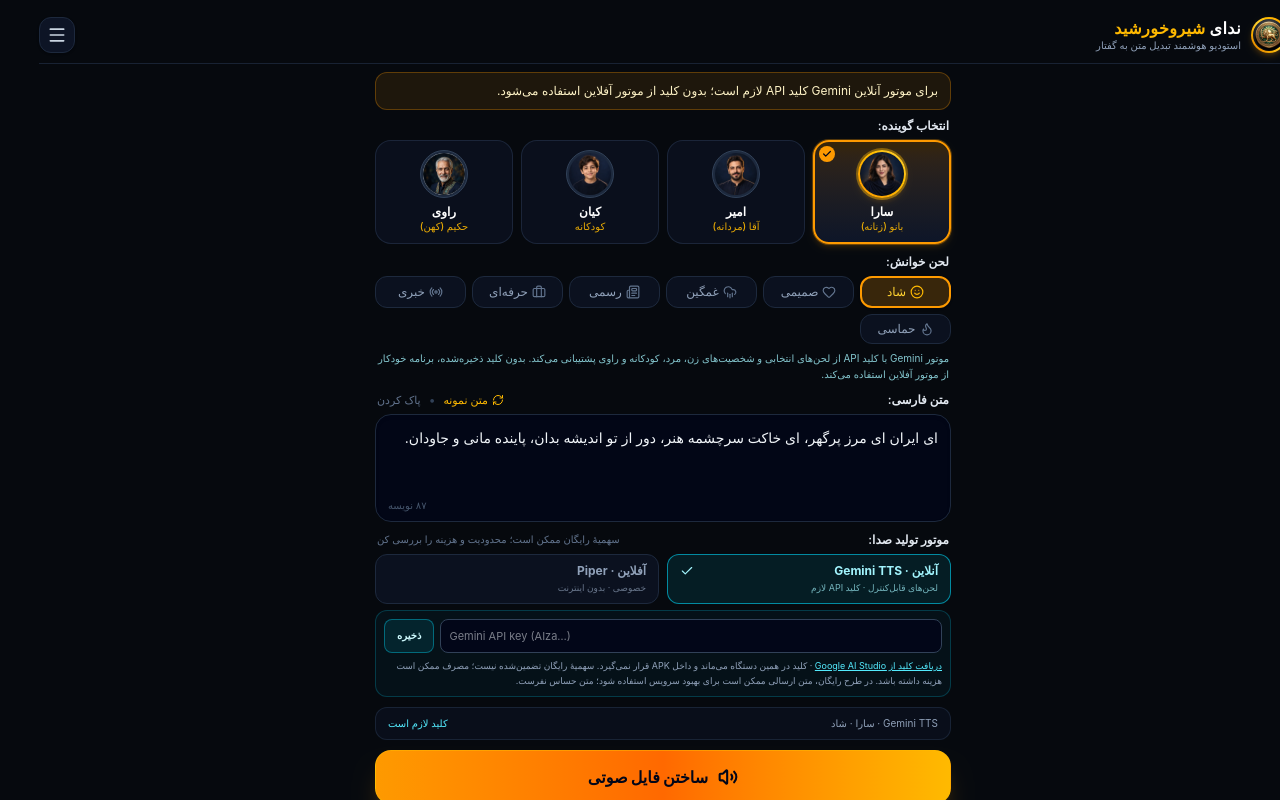
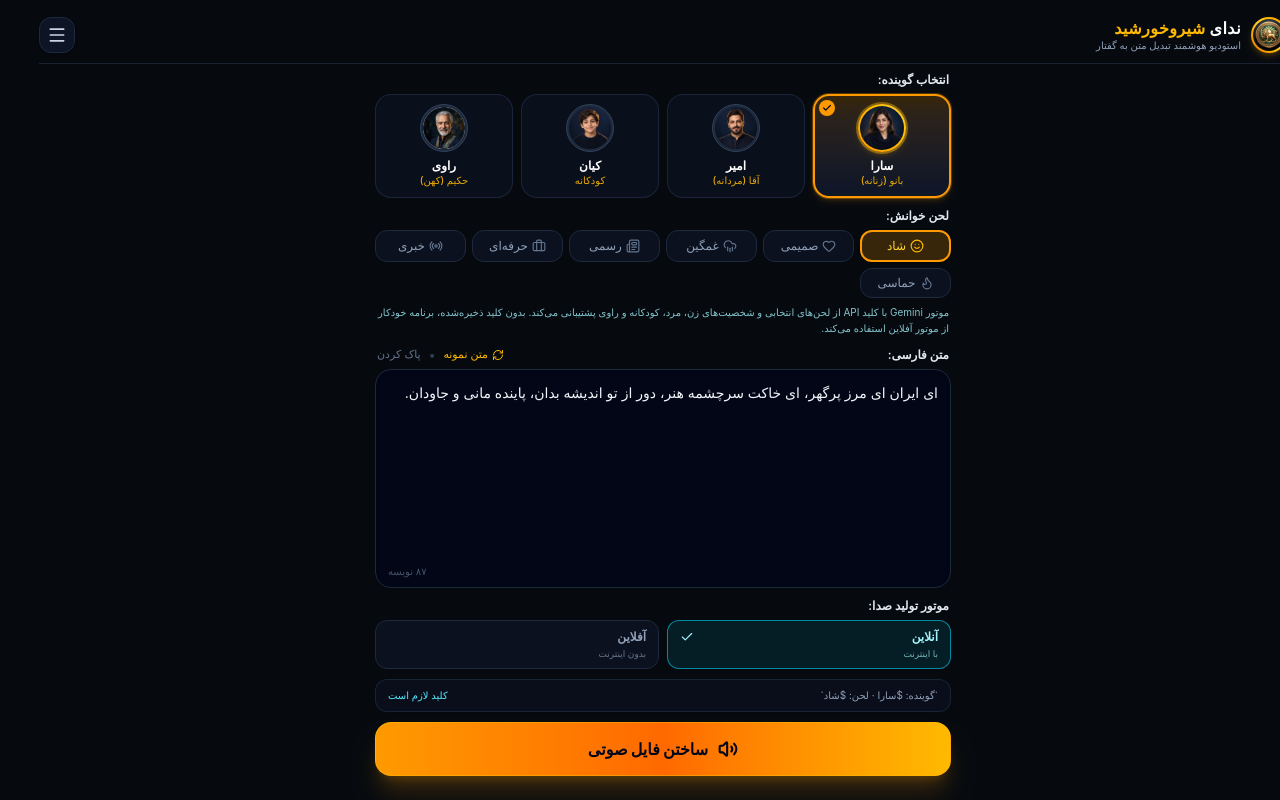
Before and after one commit to aydin343789-design/NedaiShiroKhorshid, a React (Vite) app: page / in a window 1280 px wide. Built offline with nearby package versions, Linux system fonts and the light colour scheme.

Commit message:
Simplify main screen and move API settings into menu

```diff
--- a/src/App.tsx
+++ b/src/App.tsx
@@ -48,6 +48,7 @@ export default function App() {
   const [geminiApiKeyDraft, setGeminiApiKeyDraft] = useState<string>(() => {
     try { return localStorage.getItem(GEMINI_KEY_STORAGE) || ''; } catch { return ''; }
   });
+  const [isTestingApiKey, setIsTestingApiKey] = useState(false);
   const [text, setText] = useState<string>(DEFAULT_SAMPLE_TEXT);
   const [isGenerating, setIsGenerating] = useState<boolean>(false);
   const [activeClip, setActiveClip] = useState<SavedAudioClip | null>(null);
@@ -106,7 +107,36 @@ export default function App() {
 
   const showToast = (msg: string) => {
     setToastMessage(msg);
-    setTimeout(() => setToastMessage(null), 3000);
+    setTimeout(() => setToastMessage(null), 4500);
+  };
+
+  const saveApiKey = () => {
+    const nextKey = geminiApiKeyDraft.trim();
+    try {
+      if (nextKey) localStorage.setItem(GEMINI_KEY_STORAGE, nextKey);
+      else localStorage.removeItem(GEMINI_KEY_STORAGE);
+      setGeminiApiKey(nextKey);
+      setGeminiApiKeyDraft(nextKey);
+      showToast(nextKey ? 'کلید آنلاین ذخیره شد.' : 'کلید آنلاین پاک شد.');
+    } catch {
+      showToast('ذخیرهٔ کلید در این دستگاه ممکن نشد.');
+    }
+  };
+
+  const testApiKey = async () => {
+    const key = geminiApiKey.trim();
+    if (!key) { showToast('ابتدا کلید را ذخیره کنید.'); return; }
+    setIsTestingApiKey(true);
+    try {
+      const result = await synthesizePersianOnlineAudio('سلام، این یک آزمایش کوتاه صدای آنلاین است.', 'female', 'cheerful', 1, key);
+      URL.revokeObjectURL(result.audioUrl);
+      showToast('اتصال آنلاین موفق بود.');
+    } catch (error) {
+      const message = error instanceof Error ? error.message : 'خطای ناشناخته';
+      showToast(message.length > 100 ? message.slice(0, 97) + '…' : message);
+    } finally {
+      setIsTestingApiKey(false);
+    }
   };
 
   // Generate Audio via High-Quality Persian Neural & MP3 Engine
@@ -258,6 +288,7 @@ export default function App() {
 
     return (
       <>
+        {toastMessage && <div className="fixed left-1/2 top-4 z-[60] -translate-x-1/2 rounded-xl border border-amber-500/40 bg-slate-900/95 px-4 py-2 text-xs font-medium text-amber-100 shadow-xl">{toastMessage}</div>}
         <AudioPlayerScreen
           clip={activeClip}
           onBack={() => {
@@ -276,6 +307,12 @@ export default function App() {
           onDownloadClip={handleDownload}
           onDeleteClip={handleDeleteClip}
           onClearHistory={handleClearHistory}
+          apiKey={geminiApiKey}
+          apiKeyDraft={geminiApiKeyDraft}
+          onApiKeyDraftChange={setGeminiApiKeyDraft}
+          onSaveApiKey={saveApiKey}
+          onTestApiKey={testApiKey}
+          isTestingApiKey={isTestingApiKey}
         />
       </>
     );
@@ -314,37 +351,6 @@ export default function App() {
           <Menu className="h-5 w-5" />
         </button>
       </header>
-
-      {/* First-launch model download and persistent offline readiness */}
-      <section
-        className={`mx-auto mt-2 flex w-full max-w-xl items-center justify-between gap-3 rounded-xl border px-3 py-2 text-[11px] sm:text-xs ${
-          voicePack.stage === 'ready'
-            ? 'border-emerald-500/25 bg-emerald-500/5 text-emerald-200'
-            : voicePack.stage === 'error'
-
-              ? 'border-rose-500/35 bg-rose-500/10 text-rose-100'
-              : 'border-amber-500/30 bg-amber-500/10 text-amber-100'
-        }`}
-        role="status"
-      >
-        <span className="leading-relaxed">
-          {engineMode === 'online' ? (geminiApiKey ? 'Gemini آماده است؛ صدای انتخابی و لحن انتخابی به موتور آنلاین ارسال می‌شود.' : 'برای موتور آنلاین Gemini کلید API لازم است؛ بدون کلید از موتور آفلاین استفاده می‌شود.') : voicePack.message}
-          {voicePack.stage === 'downloading' && voicePack.total > 0
-            ? ` (${Math.min(100, Math.round((voicePack.completed / voicePack.total) * 100))}%)`
-            : ''}
-        </span>
-        {voicePack.stage === 'error' ? (
-          <button
-            type="button"
-            onClick={prepareVoicePack}
-            className="shrink-0 rounded-lg border border-rose-300/50 px-2 py-1 font-bold text-rose-100 transition-colors hover:bg-rose-400/15"
-          >
-            تلاش دوباره
-          </button>
-        ) : voicePack.stage === 'ready' ? (
-          <span className="shrink-0 font-bold text-emerald-300">کاملاً آفلاین</span>
-        ) : null}
-      </section>
 
       {/* Main Workspace (Strictly fitted, no scroll) */}
       <main className="flex flex-1 flex-col justify-between py-2 max-w-xl mx-auto w-full gap-2.5">
@@ -483,7 +489,7 @@ export default function App() {
         <div className="space-y-1.5">
           <div className="flex items-center justify-between text-xs px-0.5">
             <span className="font-semibold text-slate-200">موتور تولید صدا:</span>
-            <span className="text-[10px] text-slate-500">سهمیهٔ رایگان ممکن است؛ محدودیت و هزینه را بررسی کن</span>
+
           </div>
           <div className="grid grid-cols-2 gap-2">
             <button
@@ -492,10 +498,10 @@ export default function App() {
               className={`rounded-xl border px-3 py-2 text-right transition-all ${engineMode === 'online' ? 'border-cyan-400/60 bg-cyan-400/10 text-cyan-200' : 'border-slate-800 bg-slate-900/60 text-slate-400'}`}
             >
               <div className="flex items-center justify-between">
-                <span className="font-bold text-xs">آنلاین · Gemini TTS</span>
+                <span className="font-bold text-xs">آنلاین</span>
                 {engineMode === 'online' && <Check className="h-3.5 w-3.5" />}
               </div>
-              <p className="mt-0.5 text-[9px] opacity-70">لحن‌های قابل‌کنترل · کلید API لازم</p>
+              <p className="mt-0.5 text-[9px] opacity-70">با اینترنت</p>
             </button>
             <button
               type="button"
@@ -503,55 +509,21 @@ export default function App() {
               className={`rounded-xl border px-3 py-2 text-right transition-all ${engineMode === 'offline' ? 'border-emerald-400/60 bg-emerald-400/10 text-emerald-200' : 'border-slate-800 bg-slate-900/60 text-slate-400'}`}
             >
               <div className="flex items-center justify-between">
-                <span className="font-bold text-xs">آفلاین · Piper</span>
+                <span className="font-bold text-xs">آفلاین</span>
                 {engineMode === 'offline' && <Check className="h-3.5 w-3.5" />}
               </div>
-              <p className="mt-0.5 text-[9px] opacity-70">خصوصی · بدون اینترنت</p>
+              <p className="mt-0.5 text-[9px] opacity-70">بدون اینترنت</p>
             </button>
           </div>
-          {engineMode === 'online' && (
-            <div className="rounded-xl border border-cyan-500/25 bg-cyan-500/5 p-2 space-y-1.5">
-              <div className="flex gap-1.5">
-                <input
-                  type="password"
-                  dir="ltr"
-                  autoComplete="off"
-                  value={geminiApiKeyDraft}
-                  onChange={(event) => setGeminiApiKeyDraft(event.target.value)}
-                  placeholder="Gemini API key (AIza…)"
-                  className="min-w-0 flex-1 rounded-lg border border-slate-700 bg-slate-950 px-2 py-2 text-[11px] text-slate-100 outline-none focus:border-cyan-400"
-                />
-                <button
-                  type="button"
-                  onClick={() => {
-                    const nextKey = geminiApiKeyDraft.trim();
-                    try {
-                      if (nextKey) localStorage.setItem(GEMINI_KEY_STORAGE, nextKey);
-                      else localStorage.removeItem(GEMINI_KEY_STORAGE);
-                      setGeminiApiKey(nextKey);
-                      setGeminiApiKeyDraft(nextKey);
-                      showToast(nextKey ? 'کلید Gemini فقط روی همین دستگاه ذخیره شد.' : 'کلید Gemini از این دستگاه پاک شد.');
-                    } catch {
-                      showToast('ذخیرهٔ کلید در این دستگاه ممکن نشد.');
-                    }
-                  }}
-                  className="shrink-0 rounded-lg border border-cyan-400/40 bg-cyan-400/10 px-3 py-2 text-[10px] font-bold text-cyan-100"
-                >ذخیره</button>
-              </div>
-              <p className="text-[9px] leading-relaxed text-slate-400">
-                <a href="https://aistudio.google.com/api-keys" target="_blank" rel="noreferrer" className="text-cyan-300 underline">دریافت کلید از Google AI Studio</a>
-                {' · '}کلید در همین دستگاه می‌ماند و داخل APK قرار نمی‌گیرد. سهمیهٔ رایگان تضمین‌شده نیست؛ مصرف ممکن است هزینه داشته باشد. در طرح رایگان، متن ارسالی ممکن است برای بهبود سرویس استفاده شود؛ متن حساس نفرست.
-              </p>
-            </div>
-          )}
+
         </div>
 
         <div className="flex items-center justify-between rounded-xl border border-slate-800/80 bg-slate-900/45 px-3 py-2 text-[10px] text-slate-400">
           <span>
-            {engineMode === 'online' ? `Gemini TTS · ${CHARACTERS.find((item) => item.id === selectedCharacter)?.name} · ${TONES.find((item) => item.id === selectedTone)?.name}` : `${CHARACTERS.find((item) => item.id === selectedCharacter)?.name} · ${TONES.find((item) => item.id === selectedTone)?.description}`}
+            `گوینده: ${CHARACTERS.find((item) => item.id === selectedCharacter)?.name} · لحن: ${TONES.find((item) => item.id === selectedTone)?.name}`
           </span>
           <span className={`shrink-0 ${engineMode === 'online' ? 'text-cyan-300' : 'text-emerald-400'}`}>
-            {engineMode === 'online' ? (geminiApiKey ? 'کلید ذخیره شده' : 'کلید لازم است') : voicePack.stage === 'ready' ? 'کاملاً آفلاین' : 'نیازمند آماده‌سازی'}
+            {engineMode === 'online' ? (geminiApiKey ? 'آنلاین' : 'کلید لازم است') : voicePack.stage === 'ready' ? 'آفلاین آماده' : 'در حال آماده‌سازی'}
           </span>
         </div>
         <button
@@ -583,6 +555,12 @@ export default function App() {
         onDownloadClip={handleDownload}
         onDeleteClip={handleDeleteClip}
         onClearHistory={handleClearHistory}
+          apiKey={geminiApiKey}
+          apiKeyDraft={geminiApiKeyDraft}
+          onApiKeyDraftChange={setGeminiApiKeyDraft}
+          onSaveApiKey={saveApiKey}
+          onTestApiKey={testApiKey}
+          isTestingApiKey={isTestingApiKey}
       />
     </div>
   );
```
